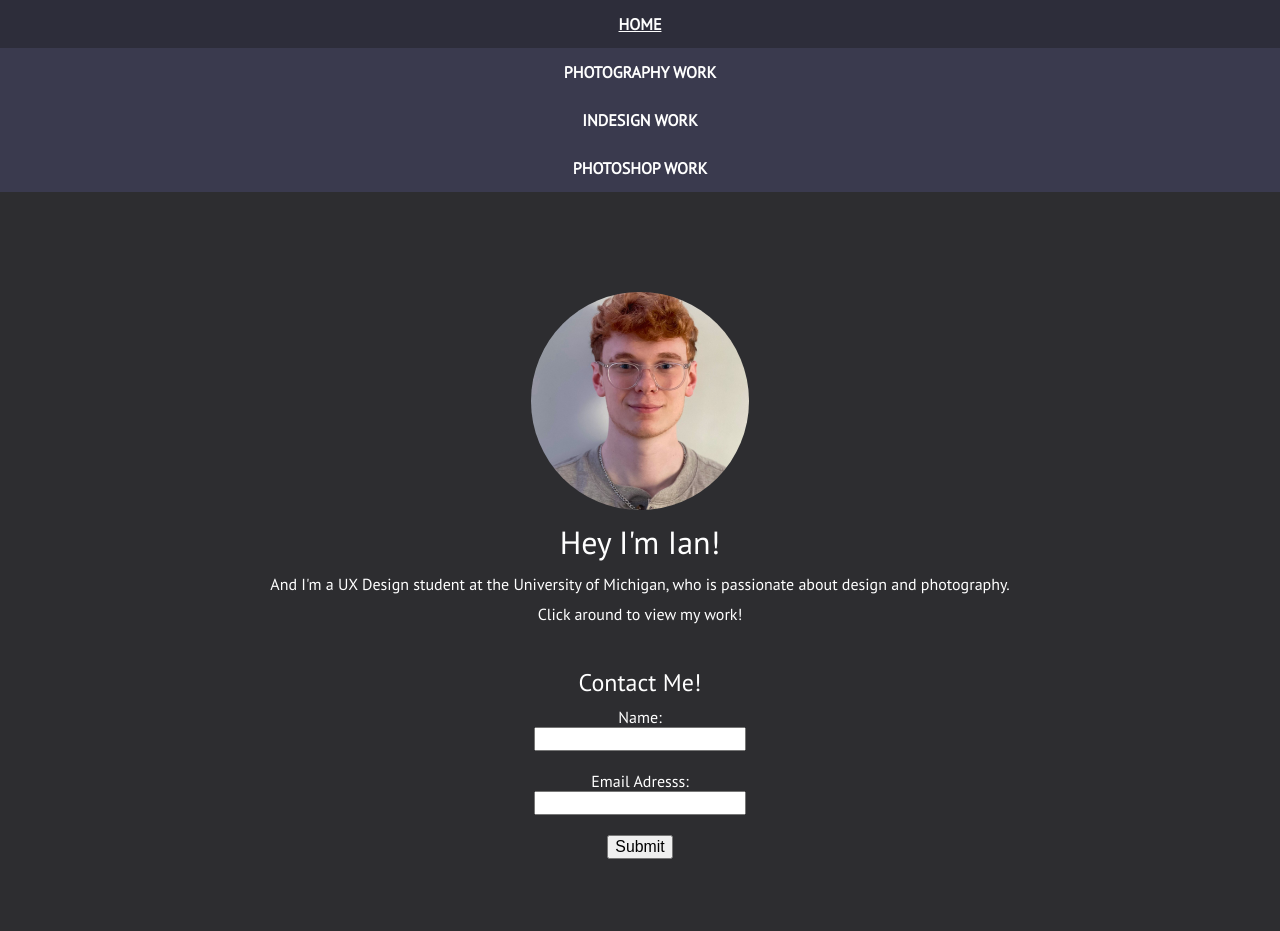
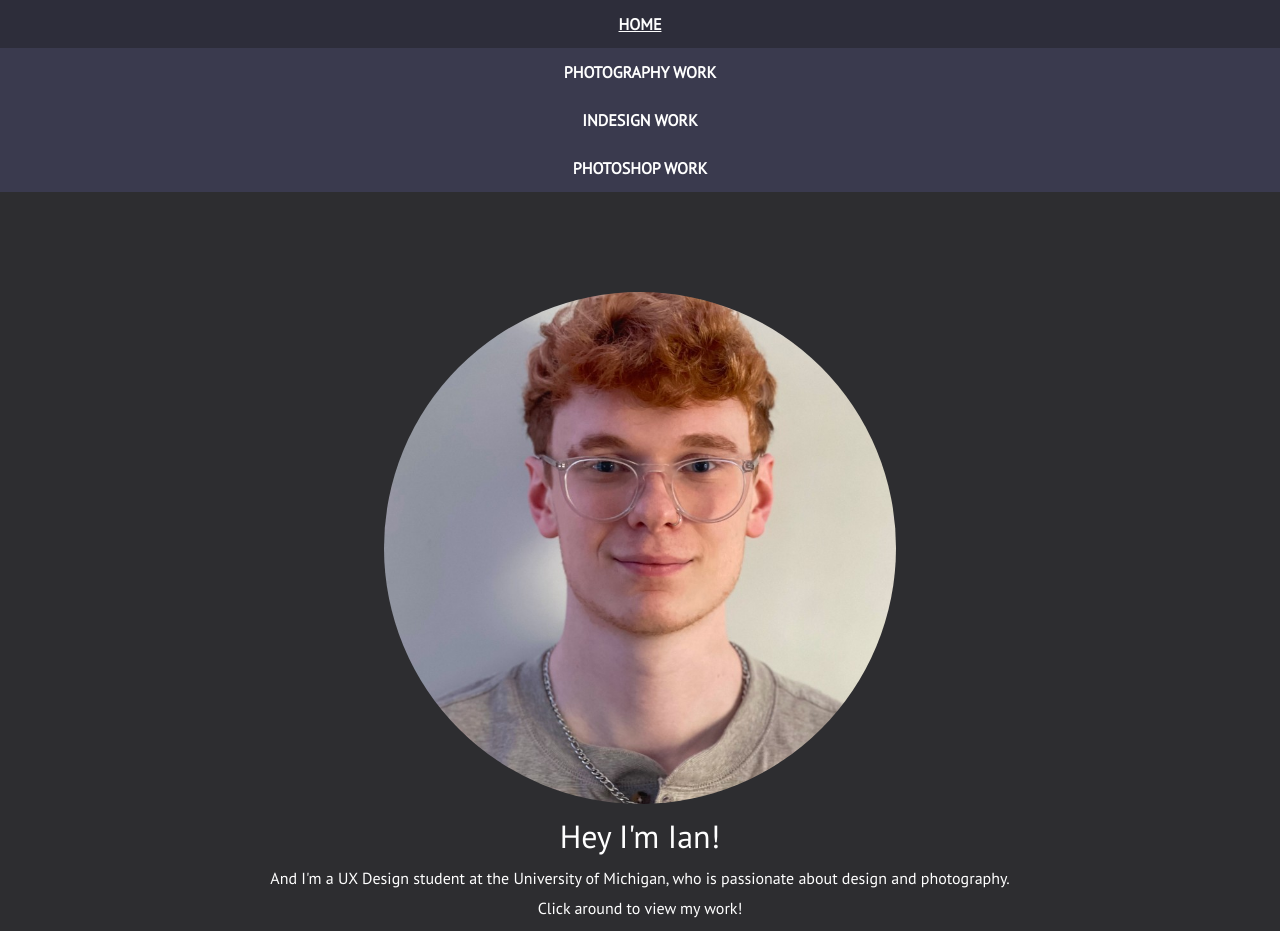
Before and after one commit to ianlucic/mobile-2021, a plain HTML site: page index.html in a window 1280 px wide. Shown: the top 931 px of the page. Drawn offline with Linux system fonts and the light colour scheme.

Commit message:
Add files via upload

```diff
--- a/css/style.css
+++ b/css/style.css
@@ -59,6 +59,8 @@ h5 {
   font-size: 1em;
   text-align: center;
   padding-bottom: 10px;
+  padding-right: 30px;
+  padding-left: 30px;
 }
 
 .active{
@@ -76,7 +78,7 @@ h5 {
   display: block;
   margin-left: auto;
   margin-right: auto;
-  max-width: 17%;
+  max-width: 40%;
   height:auto;
 }
 
@@ -89,13 +91,6 @@ h5 {
 }
 
 
-/* .row {
-  display: flex;
-  flex-wrap: wrap;
-  padding: 0 4px;
-} */
-
-/* Create two equal columns that sits next to each other */
 .column {
   flex: 50%;
   padding-right: 5px;
```
Also changed, not shown: indesign.html (+1 -1 lines), photo.html (+1 -1 lines), photoshop.html (+1 -1 lines).
